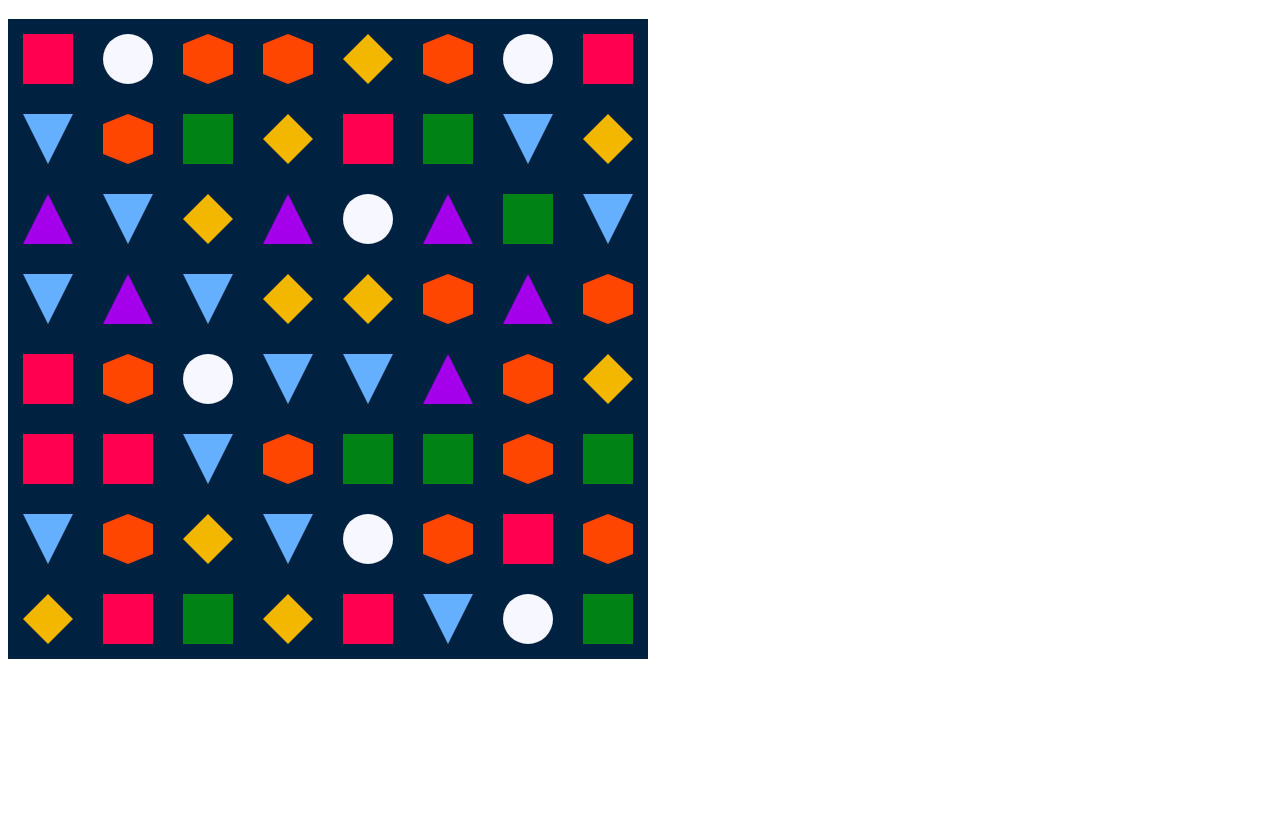
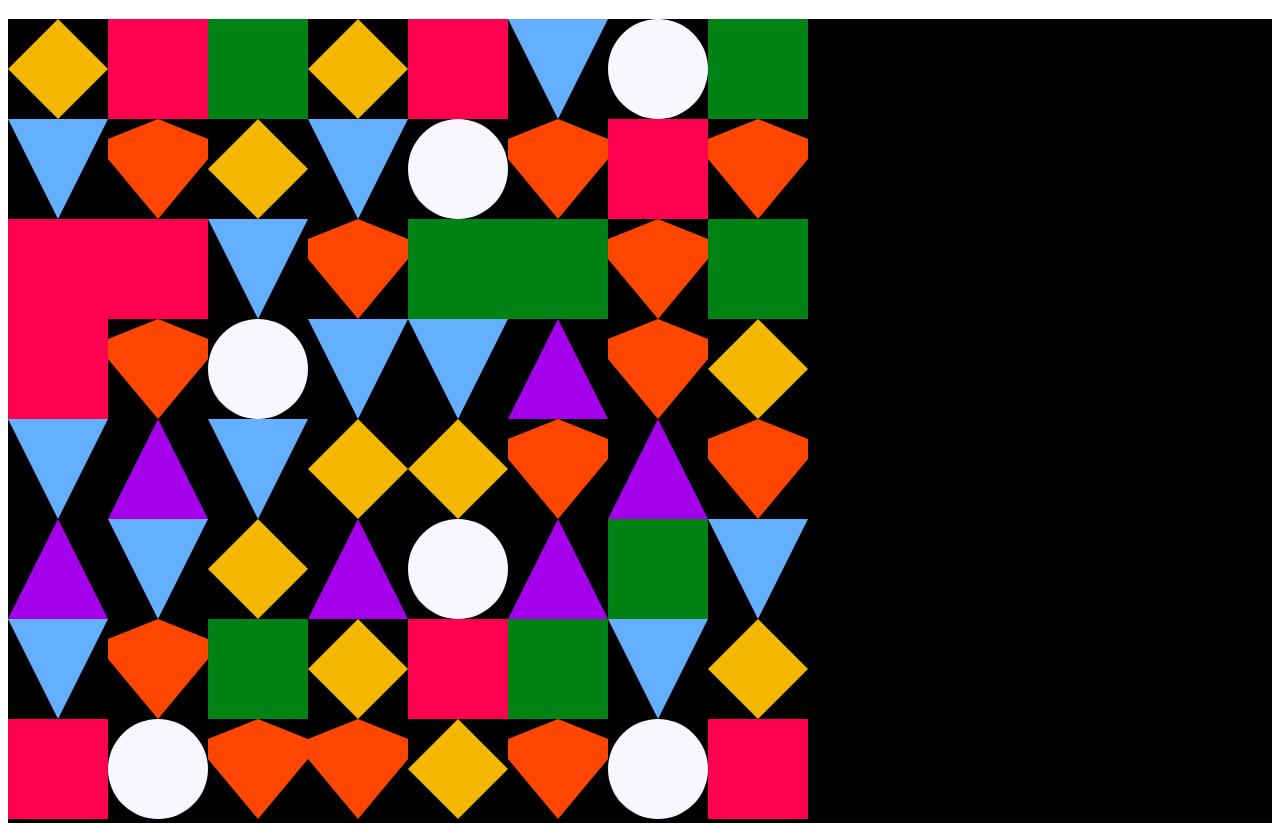
Before and after one commit to samucap/bejeweled, a plain HTML site: page index.html in a window 1280 px wide. Before the commit the page ends 800 px from the top, so only its background shows below. Drawn offline with Linux system fonts and the light colour scheme.

Commit message:
adjust render using one canvas

```diff
--- a/css/style.css
+++ b/css/style.css
@@ -1,12 +1,16 @@
 .cell {
-	padding:15px;
+  padding:15px;
 
-	text-align: center;
-	display: block;
+  text-align: center;
+  display: block;
 
 }
 
 .column {
-	display: inline-block;
+  display: inline-block;
   background-color: #002240;
 }
+
+#container {
+  background-color: #000;
+}
--- a/js/main.js
+++ b/js/main.js
@@ -26,6 +26,20 @@ function Grid(width, height, container) {
 	this.cleanUp = null;
 	this.points = 0;
   this.loading = true;
+
+  this.render = function() {
+		var container = document.createElement('div'),
+			div,
+			currentJewel,
+			currCanvas;
+		container.id = 'container';
+		document.body.appendChild(container);
+    currCanvas = document.createElement('CANVAS');
+    currCanvas.id = 'currCanvas';
+    currCanvas.setAttribute('width', 800);
+    currCanvas.setAttribute('height', 800);
+    container.appendChild(currCanvas);
+	}
 
 //Creates cells, and it populates it with jewels
   this.populate = function() {
@@ -73,14 +87,13 @@ function Grid(width, height, container) {
         this.cleanUp = false;
         this.needRemoval();
       } else {
-        console.log('fini')
-        this.renderJewels();
         //messageEl.innerHTML = 'TILES LOADED';
       }
+        this.renderJewels();
+        console.log('hellllooo', this.columns)
       this.loading = false;
       //messageEl.innerHTML = 'LOADING TILES...';
-
-    }.bind(this))
+    }.bind(this));
 	}
 
   this.findTrios = function(flag) {
@@ -98,7 +111,6 @@ function Grid(width, height, container) {
         prevIndex = xIndex === 0 ? 0 : xIndex - 1;
         currIndex = xIndex;
         nextIndex = xIndex === this.width - 1 ? xIndex : xIndex + 1;
-
         // checking horizontal trios
         if (flag) {
           prevJewel = this.columns[prevIndex][y];
@@ -139,7 +151,6 @@ function Grid(width, height, container) {
   this.needRemoval = function() {
     this.removeJewels();
     this.populate();
-    //this.checkBoard();
 	}
 
   this.removeJewels = function() {
@@ -171,44 +182,6 @@ function Grid(width, height, container) {
           var ctx = currCanvas.getContext('2d');
           ctx.clearRect(0, 0, currCanvas.width, currCanvas.height);
         }
-			}
-		}
-	}
-
-	this.render = function() {
-		var container = document.createElement('div'),
-      //pointsContain = document.createElement('div'),
-      //timerContain = document.createElement('div'),
-			div,
-			currentJewel,
-			tile;
-		container.id = 'container';
-    //pointsContain.id = 'points-contain';
-    //timerContain.id = 'timer-contain';
-    //pointsContain.innerHTML = this.points;
-    //timerContain.innerHTML = 60;
-		//timerContain.style.padding = '10px';
-		//timerContain.style.display = 'inline-block';
-		//timerContain.style.border = '1px solid black';
-		//timerContain.addEventListener('click', this.startTime.bind(this));
-		document.body.appendChild(container);
-    //document.body.appendChild(pointsContain);
-    //document.body.appendChild(timerContain);
-    for (var i = 0; i < this.width; i++){
-      div = document.createElement('div');
-			div.id = 'columnId-' + i;
-			div.className = 'column';
-			container.appendChild(div);
-      for (var j = 7; j >= 0; j--){
-        tile = document.createElement('CANVAS');
-				tile.className = "cell";
-				tile.id = i + ", " + j;
-				tile.addEventListener('click', this.move.bind(this));
-				tile.setAttribute('width', 50);
-				tile.setAttribute('height', 50);
-				tile.setAttribute('data-column', i);
-				tile.setAttribute('data-cell', j);
-				div.appendChild(tile);
 			}
 		}
 	}
@@ -313,66 +286,71 @@ function Jewel(type, x, y) {
   this.y = y;
 
 	this.drawJewel = function(){
-		var currCanvas = document.getElementById(this.x + ", " + this.y);
+    var cellSize = 100;
+		var currCanvas = document.getElementById('currCanvas');
+    var startX = this.x === 0 ? 0 : this.x * cellSize;
+    var startY = this.y === 0 ? 0 : this.y * cellSize;
 		var ctx = currCanvas.getContext('2d');
-		ctx.clearRect(0, 0, currCanvas.width, currCanvas.height);
+		ctx.clearRect(startX, startY, cellSize, cellSize);
     ctx.beginPath();
-
+    moveTo(startX, startY);
     switch (this.type) {
+      //triangle
       case colors.purple:
-        moveTo(25, 0);
-        ctx.lineTo(50, 50);
-        ctx.lineTo(0, 50);
-        ctx.lineTo(25, 0);
-        ctx.closePath();
+        moveTo(startX + cellSize / 2, startY);
+        ctx.lineTo(startX + cellSize, startY + cellSize);
+        ctx.lineTo(startX, startY + cellSize);
+        ctx.lineTo(startX + cellSize / 2, startY);
       break;
 
+      // diamond
       case colors.yellow:
-        moveTo(25, 0);
-        ctx.lineTo(50, 25);
-        ctx.lineTo(25, 50);
-        ctx.lineTo(0, 25);
-        ctx.lineTo(25, 0);
-        ctx.closePath();
+        moveTo(startX + cellSize / 2, startY);
+        ctx.lineTo(startX + cellSize, startY + cellSize / 2);
+        ctx.lineTo(startX + cellSize / 2, startY + cellSize);
+        ctx.lineTo(startX, startY + cellSize / 2);
+        ctx.lineTo(startX + cellSize / 2, startY);
       break;
 
+      //square
       case colors.green:
-        ctx.rect(0, 0, 50, 50);
-        ctx.closePath();
+        ctx.rect(startX, startY, cellSize, cellSize);
       break;
 
+      //square
       case colors.red:
-        ctx.rect(0, 0, 50, 50);
-        ctx.closePath();
+        ctx.rect(startX, startY, cellSize, cellSize);
       break;
 
+      //hexa
       case colors.orange:
-        moveTo(0, 10);
-        ctx.lineTo(25, 0);
-        ctx.lineTo(50, 10);
-        ctx.lineTo(50, 40);
-        ctx.lineTo(25, 50);
-        ctx.lineTo(0, 40);
-        ctx.lineTo(0, 10);
-        ctx.closePath();
+        moveTo(startX + cellSize / 2, startY);
+        ctx.lineTo(startX + cellSize, startY + 20);
+        ctx.lineTo(startX + cellSize, startY + 40);
+        ctx.lineTo(startX + cellSize / 2, startY + cellSize);
+        ctx.lineTo(startX, startY + 40);
+        ctx.lineTo(startX, startY + 20);
+        ctx.lineTo(startX + cellSize / 2, startY);
       break;
 
+      // circle
       case colors.white:
-        ctx.arc(25, 25, 25, Math.PI * 2, false);
-    		ctx.closePath();
+        moveTo(startX, startY);
+        ctx.arc(startX + cellSize/2, startY + cellSize/2, cellSize/2, Math.PI * 2, false);
       break;
 
+      // down triangle
       case colors.blue:
-        moveTo(0, 0);
-        ctx.lineTo(50, 0);
-        ctx.lineTo(25, 50);
-        ctx.lineTo(0, 0);
-        ctx.closePath();
+        moveTo(startX, startY);
+        ctx.lineTo(startX + cellSize, startY);
+        ctx.lineTo(startX + cellSize / 2, startY + cellSize);
+        ctx.lineTo(startX, startY);
       break;
     }
-		ctx.fillStyle = this.type;
+
+    ctx.fillStyle = this.type;
+		ctx.fill();
     ctx.closePath();
-		ctx.fill();
 	}
 }
 
```
Also changed, not shown: index.html (+1 -2 lines).
